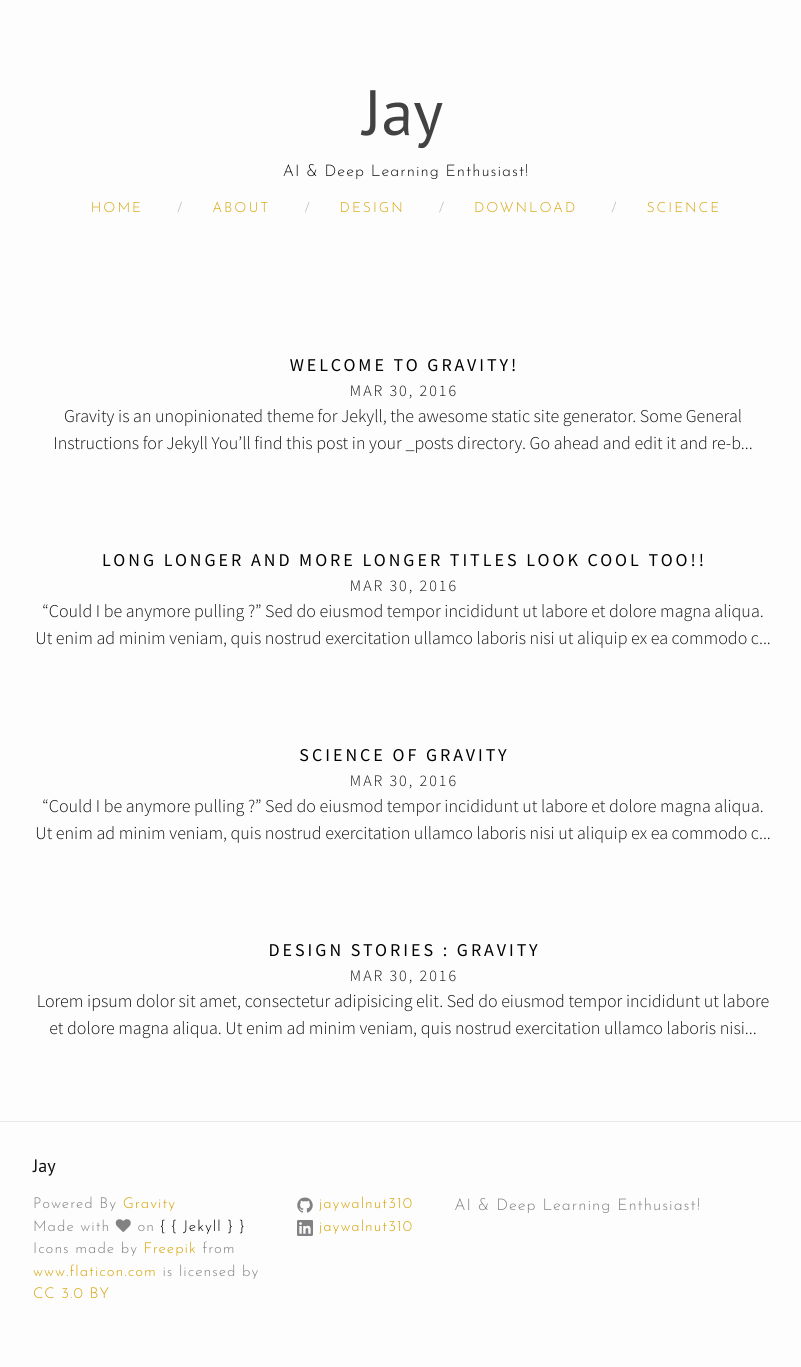
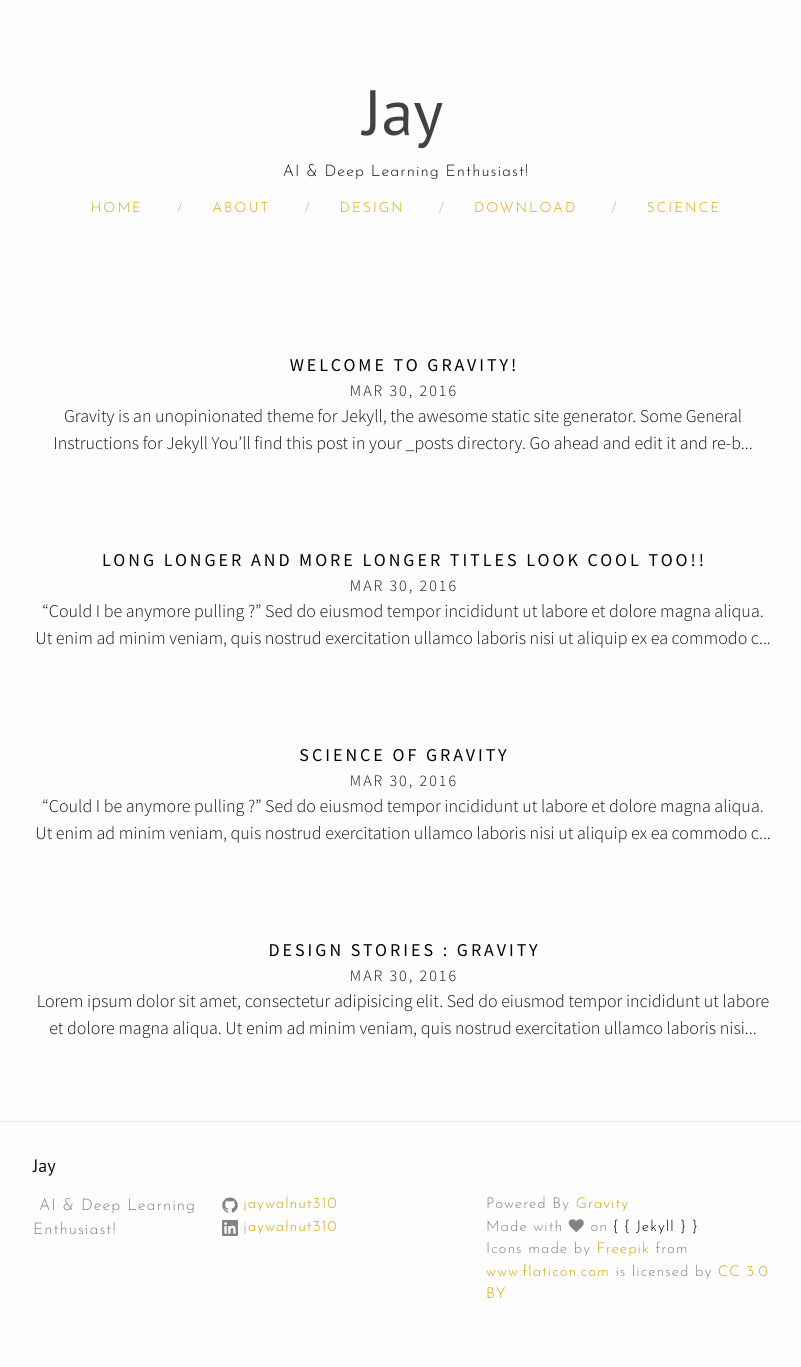
Before and after one commit to jaywalnut310/jaywalnut310.github.io, a Jekyll site: the page built from index.html, in a window 1280 px wide. Shown: the whole page, without its empty margins (237-1038 px from the left). Built offline with Jekyll 4.4.1, drawn with Linux system fonts in a browser that asks for light colours; nearby versions of some CDN libraries; the list of posts is cut into pages by our own code.

Commit message:
update footer

```diff
--- a/_includes/footer.html
+++ b/_includes/footer.html
@@ -5,13 +5,8 @@
     <h2 class="footer-heading small-site-title">{{ site.title }}</h2>
 
     <div class="footer-col-wrapper">
-      <div class="footer-col footer-col-1">
-        <ul class="contact-list footer-content">
-          <li>Powered By <a href="http://github.com/hemangsk/Gravity">Gravity</a></li>
-          <li>Made with <i class="fa fa-heart"></i> on <a href="http://jekyllrb.com"><span style="color:black">{ { Jekyll } }</a></span></li>
-          <li>Icons made by <a href="https://www.freepik.com/" title="Freepik">Freepik</a> from <a href="https://www.flaticon.com/" title="Flaticon">www.flaticon.com</a> is licensed by <a href="http://creativecommons.org/licenses/by/3.0/" title="Creative Commons BY 3.0" target="_blank">CC 3.0 BY</a></li>
-
-        </ul>
+      <div class="footer-col footer-col-1 site-description">
+        <p>{{ site.description }}</p>
       </div>
 
       <div class="footer-col footer-col-2 footer-content">
@@ -36,8 +31,13 @@
         </ul>
       </div>
 
-      <div class="footer-col footer-col-3 site-description">
-        <p>{{ site.description }}</p>
+      <div class="footer-col footer-col-3">
+        <ul class="contact-list footer-content">
+          <li>Powered By <a href="http://github.com/hemangsk/Gravity">Gravity</a></li>
+          <li>Made with <i class="fa fa-heart"></i> on <a href="http://jekyllrb.com"><span style="color:black">{ { Jekyll } }</a></span></li>
+          <li>Icons made by <a href="https://www.freepik.com/" title="Freepik">Freepik</a> from <a href="https://www.flaticon.com/" title="Flaticon">www.flaticon.com</a> is licensed by <a href="http://creativecommons.org/licenses/by/3.0/" title="Creative Commons BY 3.0" target="_blank">CC 3.0 BY</a></li>
+
+        </ul>
       </div>
     </div>
 
--- a/css/style.scss
+++ b/css/style.scss
@@ -510,16 +510,16 @@ pre {
   padding-left: $spacing-unit / 2;
 }
 .footer-col-1 {
+  width: -webkit-calc(25% - (#{$spacing-unit} / 2));
+  width: calc(25% - (#{$spacing-unit} / 2));
+}
+.footer-col-2 {
   width: -webkit-calc(35% - (#{$spacing-unit} / 2));
   width: calc(35% - (#{$spacing-unit} / 2));
 }
-.footer-col-2 {
-  width: -webkit-calc(20% - (#{$spacing-unit} / 2));
-  width: calc(20% - (#{$spacing-unit} / 2));
-}
 .footer-col-3 {
-  width: -webkit-calc(45% - (#{$spacing-unit} / 2));
-  width: calc(45% - (#{$spacing-unit} / 2));
+  width: -webkit-calc(40% - (#{$spacing-unit} / 2));
+  width: calc(40% - (#{$spacing-unit} / 2));
 }
 @include media-query($on-laptop) {
   .footer-col-1,
```
